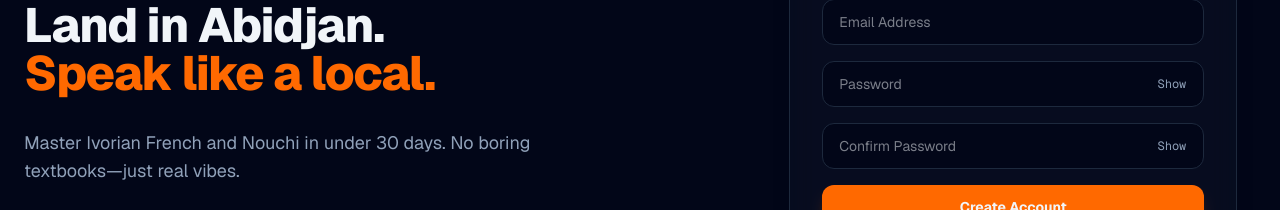
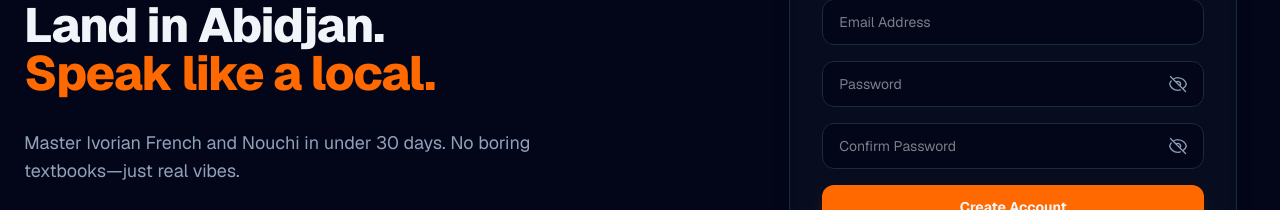
Before and after one commit to EngrChike/naijatobabi, a Next.js app: page / in a window 1280 px wide. Both pictures are taken after a click on the button "Sign Up". Shown: the part 236-446 px from the top of the page. Built offline with nearby package versions, Linux system fonts and the light colour scheme; no server answers.

Commit message:
fix: landing page login buttons and add confirm password visibility toggle

```diff
--- a/app/page.js
+++ b/app/page.js
@@ -19,7 +19,7 @@ export default function LandingPage() {
   const [showConfirmPassword, setShowConfirmPassword] = useState(false);
 
   const [loading, setLoading] = useState(false);
-  const [isSignUp, setIsSignUp] = useState(false); // Defaulted to Login
+  const [isSignUp, setIsSignUp] = useState(false);
   const [message, setMessage] = useState({ type: '', text: '' });
 
   // Auto-redirect if user is already logged in
@@ -104,7 +104,6 @@ export default function LandingPage() {
       <header className="max-w-7xl w-full mx-auto px-6 py-6 flex justify-between items-center">
         <span className="text-2xl font-black bg-gradient-to-r from-orange-500 to-emerald-500 bg-clip-text text-transparent">NaijaToBabi</span>
 
-        {/* Header Action Buttons for Login/Signup state */}
         <div className="flex items-center space-x-3">
           <button
             onClick={() => { setIsSignUp(false); setMessage({ type: '', text: '' }); }}
@@ -150,7 +149,7 @@ export default function LandingPage() {
                 />
               </div>
 
-              {/* Password Field with View Toggle */}
+              {/* Password Field with Eye Icon Toggle */}
               <div className="relative">
                 <input
                   type={showPassword ? "text" : "password"}
@@ -163,13 +162,25 @@ export default function LandingPage() {
                 <button
                   type="button"
                   onClick={() => setShowPassword(!showPassword)}
-                  className="absolute right-3 top-1/2 -translate-y-1/2 text-xs text-slate-400 hover:text-slate-200 font-mono py-1 px-1.5 rounded"
+                  className="absolute right-3 top-1/2 -translate-y-1/2 text-slate-400 hover:text-slate-200 p-1"
+                  aria-label="Toggle password visibility"
                 >
-                  {showPassword ? "Hide" : "Show"}
+                  {showPassword ? (
+                    /* Open Eye Icon */
+                    <svg xmlns="http://www.w3.org/2000/svg" fill="none" viewBox="0 0 24 24" strokeWidth={1.5} stroke="currentColor" className="w-5 h-5">
+                      <path strokeLinecap="round" strokeLinejoin="round" d="M2.036 12.322a1.012 1.012 0 010-.639C3.423 7.51 7.36 4.5 12 4.5c4.638 0 8.573 3.007 9.963 7.178.07.207.07.431 0 .639C20.577 16.49 16.64 19.5 12 19.5c-4.638 0-8.573-3.007-9.963-7.178z" />
+                      <path strokeLinecap="round" strokeLinejoin="round" d="M15 12a3 3 0 11-6 0 3 3 0 016 0z" />
+                    </svg>
+                  ) : (
+                    /* Slashed Eye Icon (Your Custom Match) */
+                    <svg xmlns="http://www.w3.org/2000/svg" fill="none" viewBox="0 0 24 24" strokeWidth={1.5} stroke="currentColor" className="w-5 h-5">
+                      <path strokeLinecap="round" strokeLinejoin="round" d="M3.98 8.223A10.477 10.477 0 001.934 12C3.226 16.338 7.244 19.5 12 19.5c.993 0 1.953-.138 2.863-.395M6.228 6.228A10.45 10.45 0 0112 4.5c4.756 0 8.773 3.162 10.065 7.498a10.523 10.523 0 01-4.293 5.774M6.228 6.228L3 3m3.228 3.228l3.65 3.65m7.894 7.894L21 21m-3.228-3.228l-3.65-3.65m0 0a3 3 0 10-4.243-4.243l4.242 4.242z" />
+                    </svg>
+                  )}
                 </button>
               </div>
 
-              {/* Confirm Password Field (Only visible during Sign Up) */}
+              {/* Confirm Password Field with Eye Icon Toggle (Only visible during Sign Up) */}
               {isSignUp && (
                 <div className="relative">
                   <input
@@ -183,9 +194,19 @@ export default function LandingPage() {
                   <button
                     type="button"
                     onClick={() => setShowConfirmPassword(!showConfirmPassword)}
-                    className="absolute right-3 top-1/2 -translate-y-1/2 text-xs text-slate-400 hover:text-slate-200 font-mono py-1 px-1.5 rounded"
+                    className="absolute right-3 top-1/2 -translate-y-1/2 text-slate-400 hover:text-slate-200 p-1"
+                    aria-label="Toggle confirm password visibility"
                   >
-                    {showConfirmPassword ? "Hide" : "Show"}
+                    {showConfirmPassword ? (
+                      <svg xmlns="http://www.w3.org/2000/svg" fill="none" viewBox="0 0 24 24" strokeWidth={1.5} stroke="currentColor" className="w-5 h-5">
+                        <path strokeLinecap="round" strokeLinejoin="round" d="M2.036 12.322a1.012 1.012 0 010-.639C3.423 7.51 7.36 4.5 12 4.5c4.638 0 8.573 3.007 9.963 7.178.07.207.07.431 0 .639C20.577 16.49 16.64 19.5 12 19.5c-4.638 0-8.573-3.007-9.963-7.178z" />
+                        <path strokeLinecap="round" strokeLinejoin="round" d="M15 12a3 3 0 11-6 0 3 3 0 016 0z" />
+                      </svg>
+                    ) : (
+                      <svg xmlns="http://www.w3.org/2000/svg" fill="none" viewBox="0 0 24 24" strokeWidth={1.5} stroke="currentColor" className="w-5 h-5">
+                        <path strokeLinecap="round" strokeLinejoin="round" d="M3.98 8.223A10.477 10.477 0 001.934 12C3.226 16.338 7.244 19.5 12 19.5c.993 0 1.953-.138 2.863-.395M6.228 6.228A10.45 10.45 0 0112 4.5c4.756 0 8.773 3.162 10.065 7.498a10.523 10.523 0 01-4.293 5.774M6.228 6.228L3 3m3.228 3.228l3.65 3.65m7.894 7.894L21 21m-3.228-3.228l-3.65-3.65m0 0a3 3 0 10-4.243-4.243l4.242 4.242z" />
+                      </svg>
+                    )}
                   </button>
                 </div>
               )}
```
